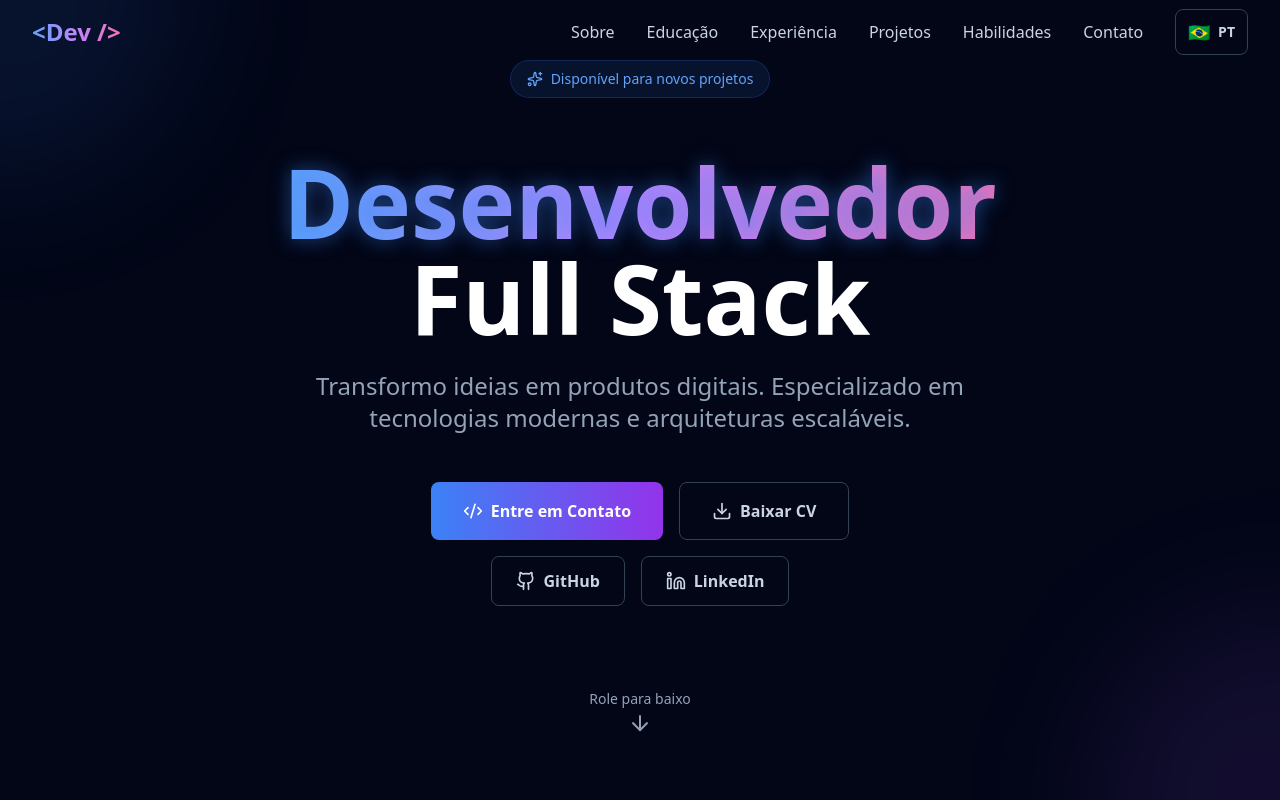
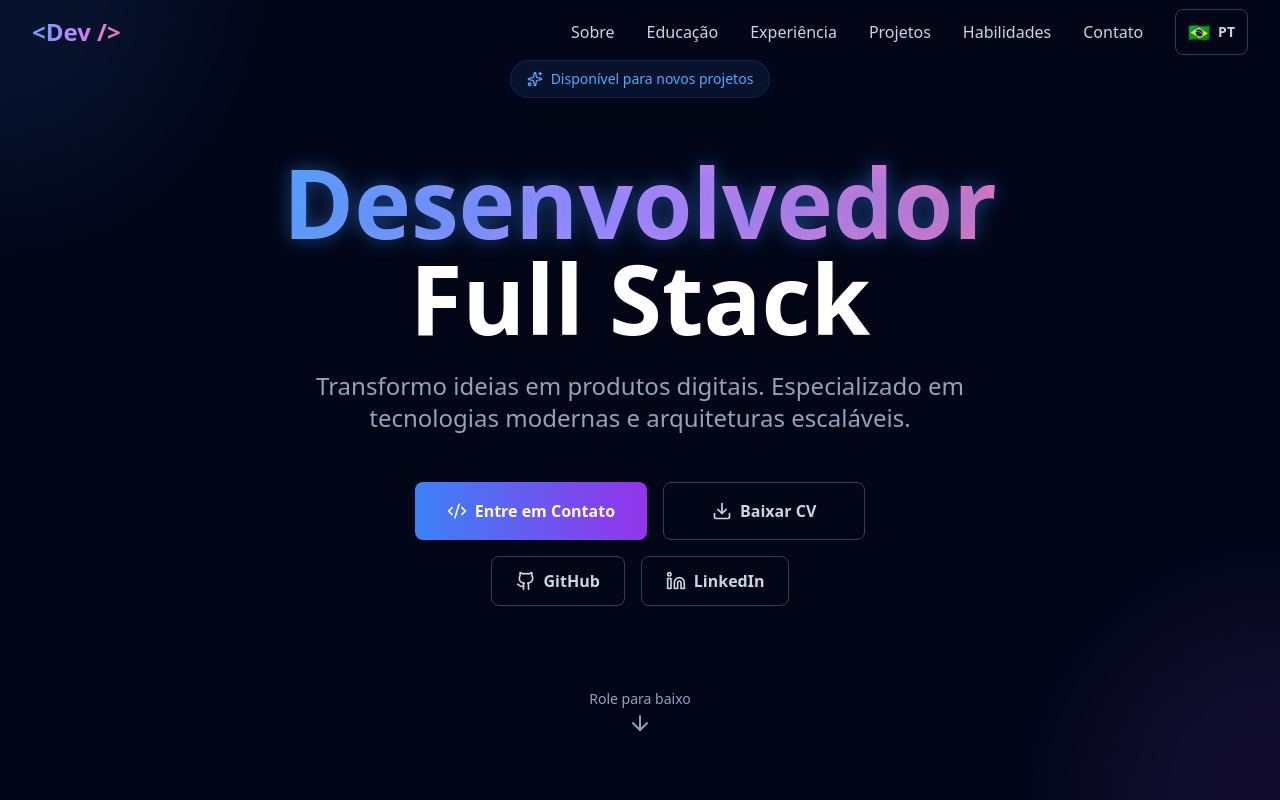
Before and after one commit to caiordev/portifolio, a React (Vite) app: page / in a window 1280 px wide. Shown: the top 800 px of the page. Built offline with nearby package versions, Linux system fonts and the light colour scheme.

Commit message:
fix: imagens com problema de caminho

```diff
--- a/src/components/About.jsx
+++ b/src/components/About.jsx
@@ -10,15 +10,15 @@ const About = () => {
   // Array de imagens para o carrossel
   const carouselImages = [
     {
-      url: 'public/WhatsApp Image 2025-10-20 at 13.05.25.jpeg',
+      url: 'WhatsApp Image 2025-10-20 at 13.05.25.jpeg',
       alt: 'Workspace com código',
     },
     {
-      url: 'public/WhatsApp Image 2025-10-20 at 13.05.26 (1).jpeg',
+      url: 'WhatsApp Image 2025-10-20 at 13.05.26 (1).jpeg',
       alt: 'Desenvolvimento de software',
     },
     {
-      url: 'public/WhatsApp Image 2025-10-20 at 13.05.26.jpeg',
+      url: 'WhatsApp Image 2025-10-20 at 13.05.26.jpeg',
       alt: 'Programação em equipe',
     },
   ];
--- a/src/components/Hero.jsx
+++ b/src/components/Hero.jsx
@@ -62,9 +62,9 @@ const Hero = () => {
                 {t('hero.contact')}
               </a>
               <a
-                href="public/CAIOREIS.pdf"
+                href="CAIOREIS.pdf"
                 download
-                className="px-8 py-4 border border-slate-700 text-slate-300 rounded-lg font-semibold hover:border-blue-500 hover:text-blue-400 transition-all duration-300 flex items-center gap-2"
+                className="px-12 py-4 border border-slate-700 text-slate-300 rounded-lg font-semibold hover:border-blue-500 hover:text-blue-400 transition-all duration-300 flex items-center gap-2"
               >
                 <Download size={20} />
                 {t('hero.downloadCV')}
--- a/src/components/Projects.jsx
+++ b/src/components/Projects.jsx
@@ -16,7 +16,7 @@ const Projects = () => {
       title: 'Site de Bíblia Online',
       subtitle: 'Leitura bíblica online',
       category: 'fullstack',
-      image: 'public/Captura de tela de 2025-10-20 14-09-47.png',
+      image: 'Captura de tela de 2025-10-20 14-09-47.png',
       description: 'Site de leitura bíblica online',
       fullDescription: 'Desenvolvimento de uma plataforma de leitura bíblica online, com foco em performance e experiência do usuário. O site inclue progresso, audio leitura e liturgia diária',
       problem: 'Cliente precisava de uma plataforma de leitura bíblica online.',
@@ -42,7 +42,7 @@ const Projects = () => {
       title: 'Levada Turismo',
       subtitle: 'Site de venda de viagens e pacotes',
       category: 'fullstack',
-      image: 'public/Captura de tela de 2025-10-20 14-20-00.png',
+      image: 'Captura de tela de 2025-10-20 14-20-00.png',
       description: 'Site de venda de viagens e pacotes',
       fullDescription: 'O site foi desenvolvido para o cliente Levada Turismo, que é uma empresa de viagens e pacotes. O site foi desenvolvido para ser responsivo e moderno, com uma interface intuitiva e fácil de usar.',
       problem: 'Cliente precisava de um site para venda de viagens e pacotes.',
```
